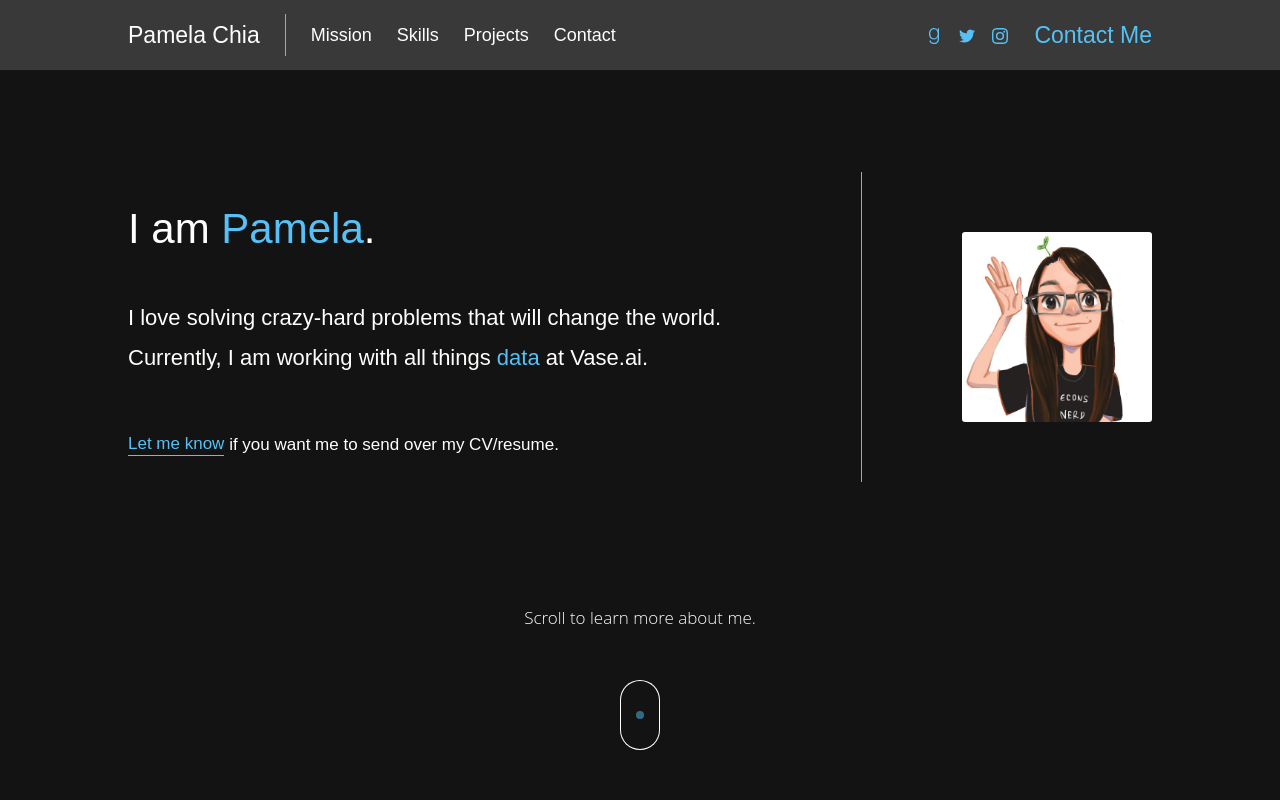
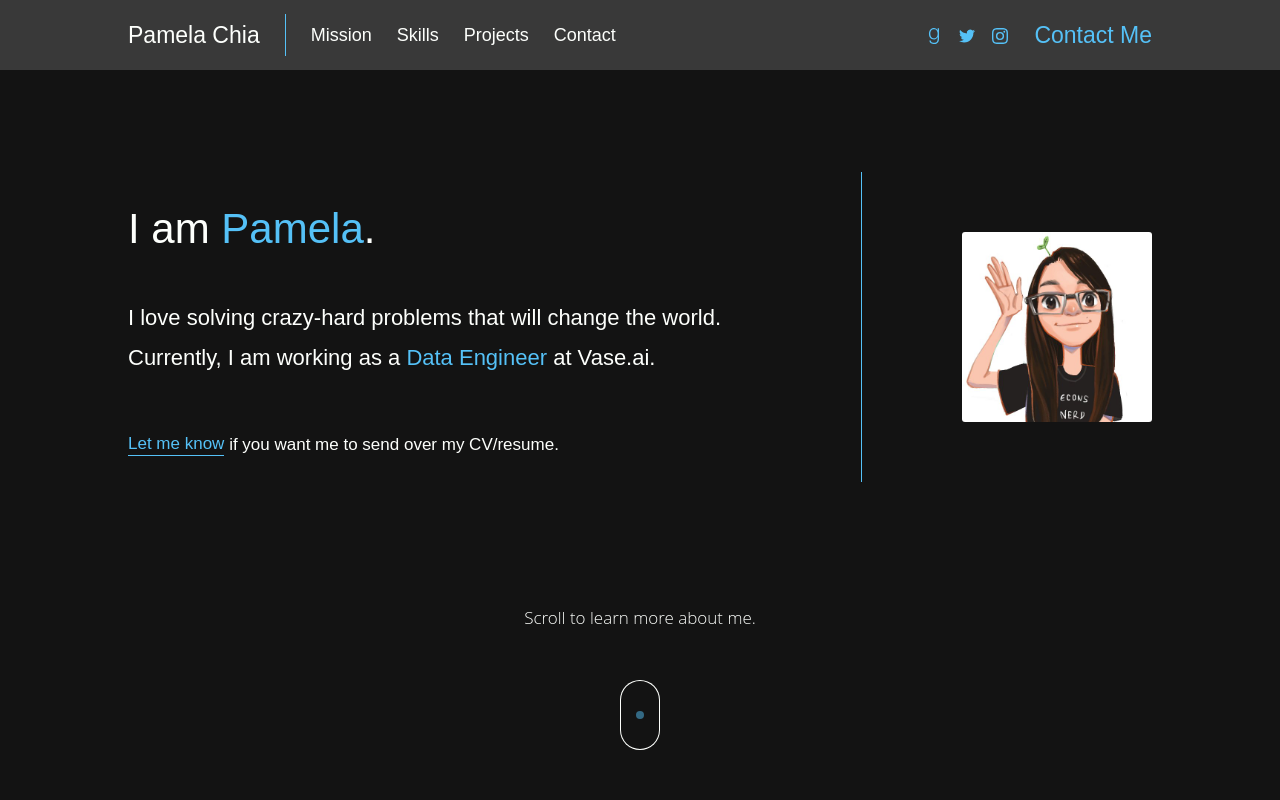
Before and after one commit to pamelachia/portfolio, a React (Create React App) app: page / in a window 1280 px wide. Shown: the top 800 px of the page. Built offline with nearby package versions, Linux system fonts and the light colour scheme; what webfontloader would draw is missing.

Commit message:
Call myself a data engineer

```diff
--- a/src/components/Sections/Myself.jsx
+++ b/src/components/Sections/Myself.jsx
@@ -128,8 +128,8 @@ class Myself extends Component {
                             I love solving crazy-hard problems that will change
                             the world.
                             <br />
-                            Currently, I am working with all things{" "}
-                            <Accent>data</Accent> at Vase.ai.
+                            Currently, I am working as a{" "}
+                            <Accent>Data Engineer</Accent> at Vase.ai.
                         </Subtitle>
                         <div className={cvStyle}>
                             <Link
```
